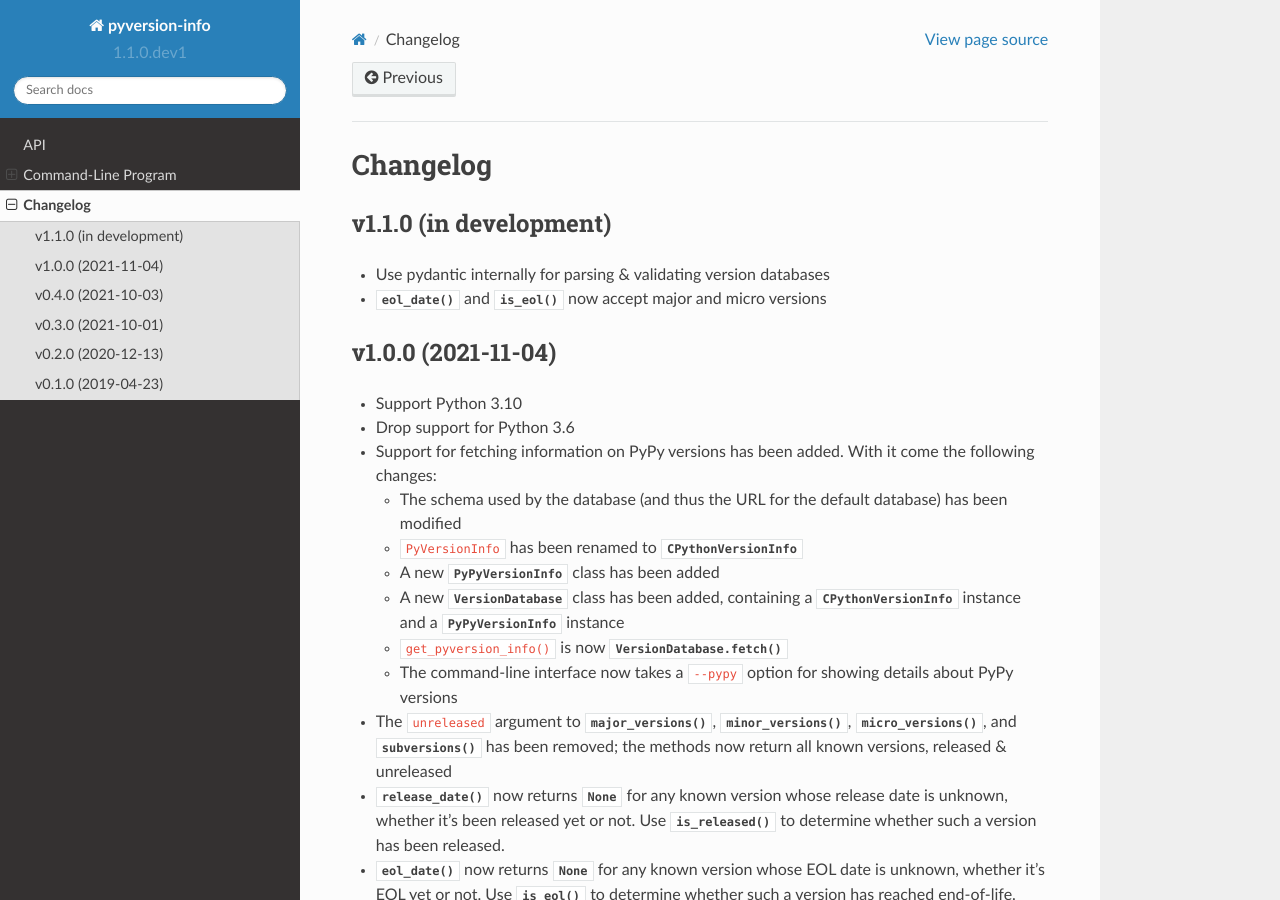
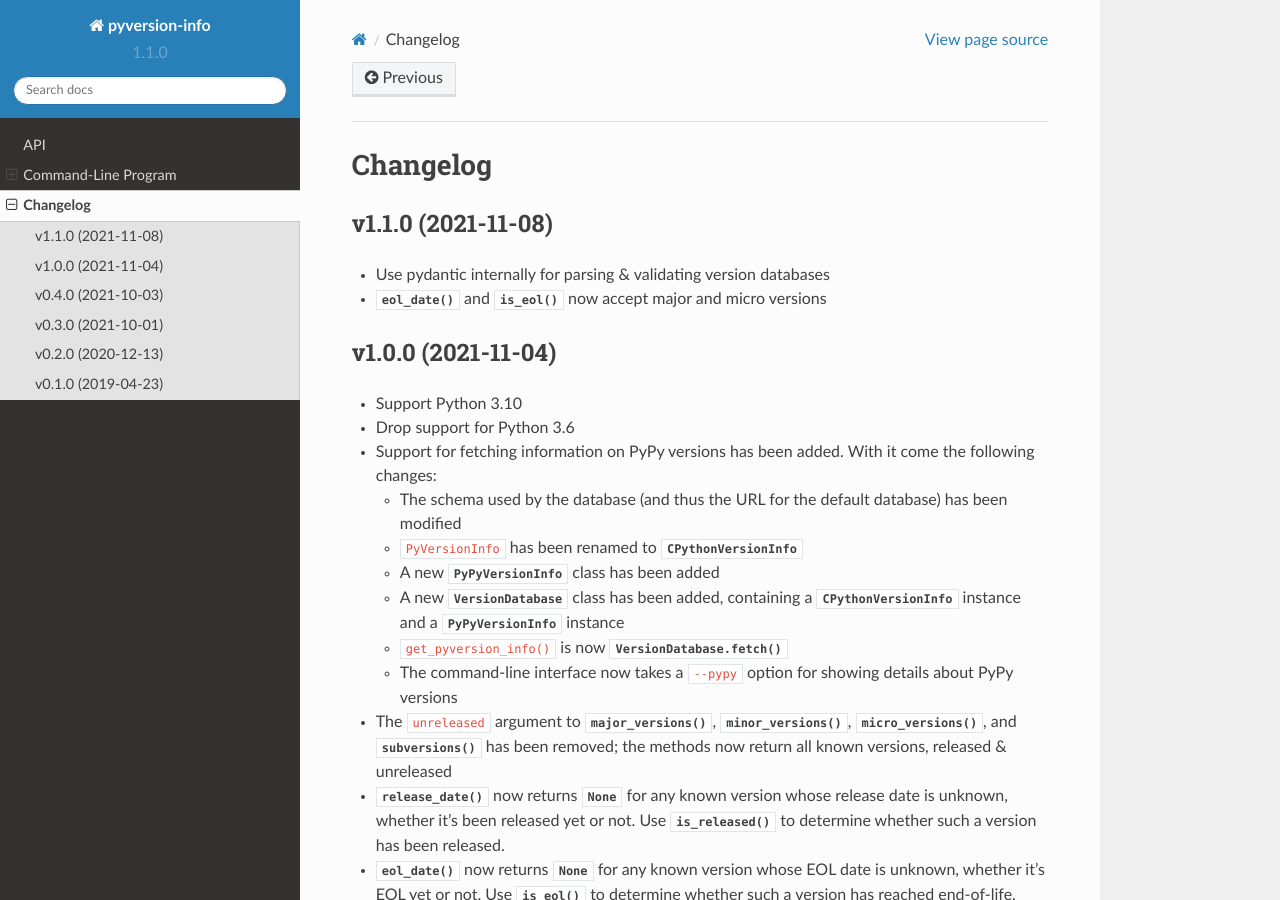
Before and after one commit to jwodder/pyversion-info, a Sphinx documentation site: the page built from docs/changelog.rst, in a window 1280 px wide and 900 px high. Built offline with Sphinx 7.4.7 and the Read the Docs theme 2.0.0, drawn with Linux system fonts in a browser that asks for light colours.

Commit message:
v1.1.0 — EOL state for major & micro CPython versions
- Use pydantic internally for parsing & validating version databases
- `eol_date()` and `is_eol()` now accept major and micro versions
- The `show` command now outputs the EOL date and EOL state for all CPython version levels

```diff
--- a/CHANGELOG.md
+++ b/CHANGELOG.md
@@ -1,5 +1,5 @@
-v1.1.0 (in development)
------------------------
+v1.1.0 (2021-11-08)
+-------------------
 - Use pydantic internally for parsing & validating version databases
 - `eol_date()` and `is_eol()` now accept major and micro versions
 - The `show` command now outputs the EOL date and EOL state for all CPython
--- a/docs/changelog.rst
+++ b/docs/changelog.rst
@@ -3,8 +3,8 @@
 Changelog
 =========
 
-v1.1.0 (in development)
------------------------
+v1.1.0 (2021-11-08)
+-------------------
 - Use pydantic internally for parsing & validating version databases
 - `~CPythonVersionInfo.eol_date()` and `~CPythonVersionInfo.is_eol()` now
   accept major and micro versions
--- a/src/pyversion_info/__init__.py
+++ b/src/pyversion_info/__init__.py
@@ -19,7 +19,7 @@ Visit <https://github.com/jwodder/pyversion-info> or
 
 from __future__ import annotations
 
-__version__ = "1.1.0.dev1"
+__version__ = "1.1.0"
 __author__ = "John Thorvald Wodder II"
 __author_email__ = "pyversion-info@varonathe.org"
 __license__ = "MIT"
```
